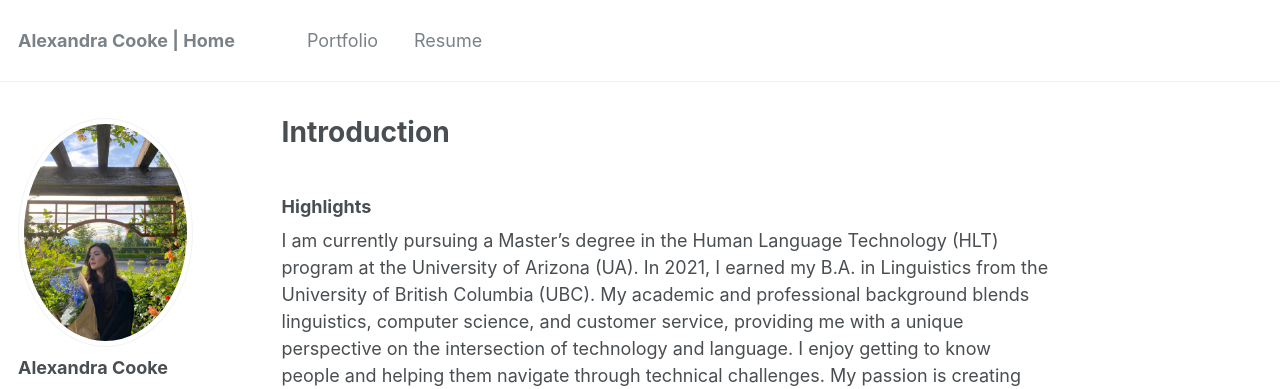
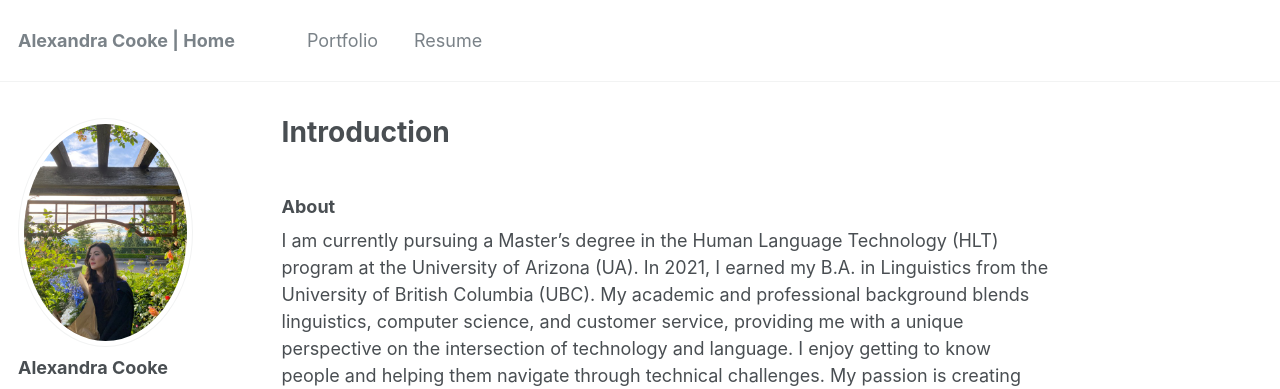
Before and after one commit to acooke82/acooke82.github.io, a Jekyll site: the page built from _pages/about.md, in a window 1280 px wide and 900 px high. Shown: the top 389 px of the window. Built offline with Jekyll 4.4.1, drawn with Linux system fonts in a browser that asks for light colours.

Commit message:
Update about.md
- changed header name

```diff
--- a/_pages/about.md
+++ b/_pages/about.md
@@ -7,7 +7,7 @@ redirect_from:
   - /about/
   - /about.html
 ---
-### Highlights
+### About
 
 I am currently pursuing a Master's degree in the Human Language Technology (HLT) program at the University of Arizona (UA). In 2021, I earned my B.A. in Linguistics from the University of British Columbia (UBC). My academic and professional background blends linguistics, computer science, and customer service, providing me with a unique perspective on the intersection of technology and language. I enjoy getting to know people and helping them navigate through technical challenges. My passion is creating and identifying accessible solutions for non-technical audiences and underserved communities. I am excited about projects that work on ensuring technology is not only innovative, but approachable and empowering.
 
```
